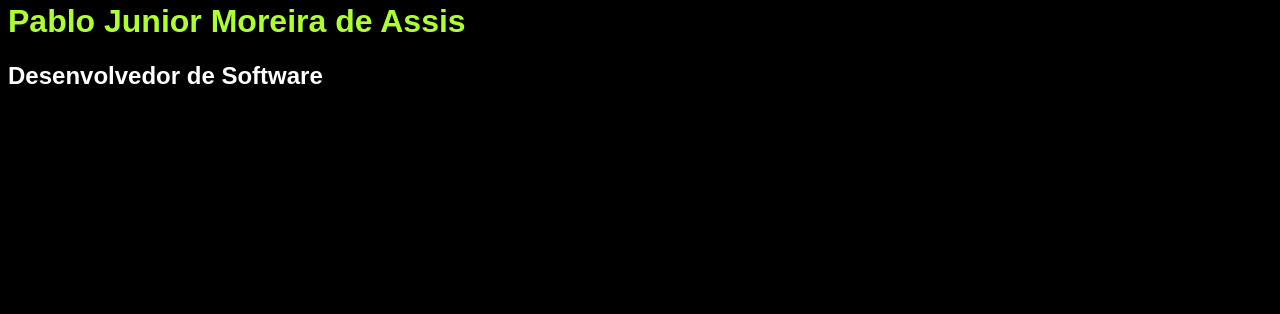
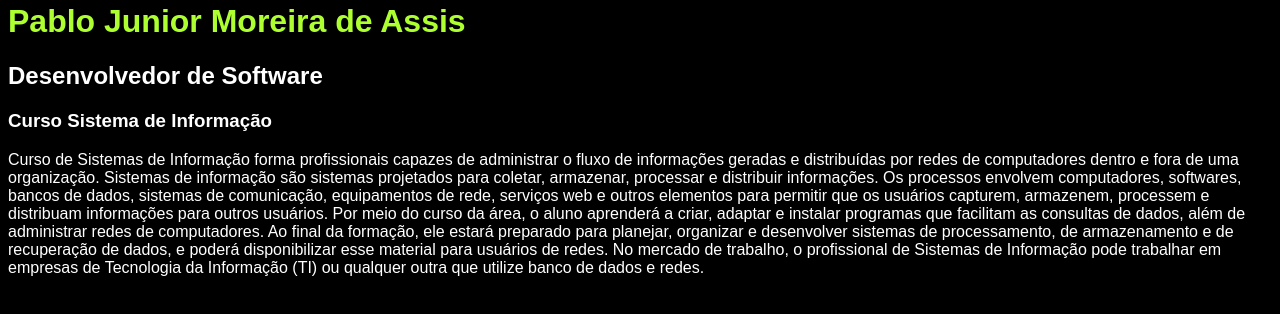
Before and after one commit to PabloJr84/web_aula_so_hoje, a plain HTML site: page aula_web/home.html in a window 1280 px wide. Shown: the part 264-578 px from the top of the page. Drawn offline with Linux system fonts and the light colour scheme.

Commit message:
4º Atualização

```diff
--- a/aula_web/home.html
+++ b/aula_web/home.html
@@ -29,6 +29,18 @@
     <h1>Pablo Junior Moreira de Assis</h1>
     <h2>Desenvolvedor de Software</h2>
 </header>
+<main>
+    <section>
+        <h3>
+            Curso Sistema de Informação
+        </h3>
+        <p>
+            Curso de Sistemas de Informação forma profissionais capazes de administrar o fluxo de informações geradas e distribuídas por redes de computadores dentro e fora de uma organização. Sistemas de informação são sistemas projetados para coletar, armazenar, processar e distribuir informações. Os processos envolvem computadores, softwares, bancos de dados, sistemas de comunicação, equipamentos de rede,
+            serviços web e outros elementos para permitir que os usuários capturem, armazenem, processem e distribuam informações para outros usuários. Por meio do curso da área, o aluno aprenderá a criar, adaptar e instalar programas que facilitam as consultas de dados, além de administrar redes de computadores. Ao final da formação, ele estará preparado para planejar, organizar e desenvolver sistemas de processamento, de armazenamento e de recuperação de dados, e poderá disponibilizar esse material para usuários de redes. No mercado de trabalho,
+             o profissional de Sistemas de Informação pode trabalhar em empresas de Tecnologia da Informação (TI) ou qualquer outra que utilize banco de dados e redes.
+        </p>
+    </section>
+</main>
 
     </Nav>
 </body>
```
Also changed, not shown: aula_web/contact.html (+7 -0 lines).
